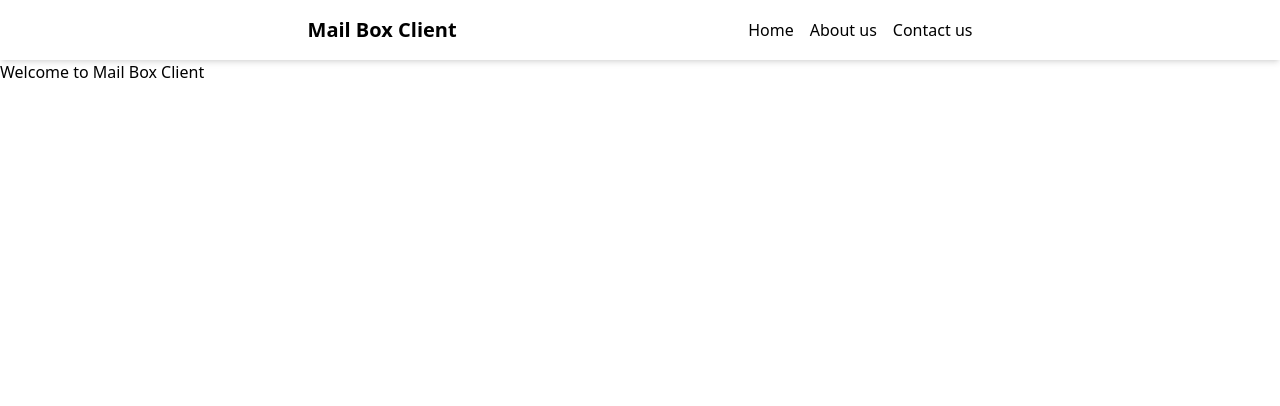
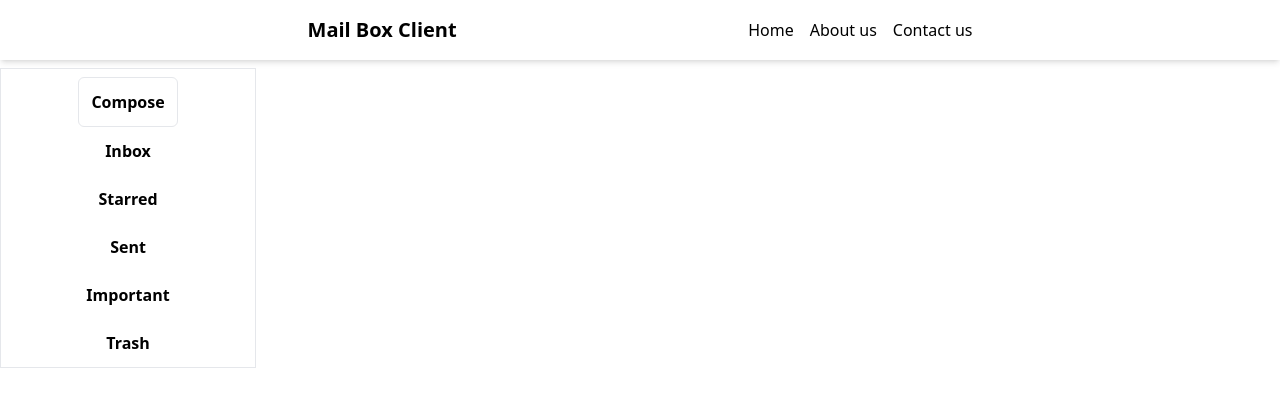
Before and after one commit to Hemant837/mail-box-client, a React (Create React App) app: page /dashboard in a window 1280 px wide. Shown: the top 406 px of the page. Built offline with nearby package versions, Linux system fonts and the light colour scheme.

Commit message:
Compose and send Mail

```diff
--- a/package.json
+++ b/package.json
@@ -7,8 +7,10 @@
     "@testing-library/react": "^13.4.0",
     "@testing-library/user-event": "^13.5.0",
     "axios": "^1.5.1",
+    "draft-js": "^0.11.7",
     "react": "^18.2.0",
     "react-dom": "^18.2.0",
+    "react-draft-wysiwyg": "^1.15.0",
     "react-router": "^6.17.0",
     "react-router-dom": "^6.17.0",
     "react-scripts": "5.0.1",
--- a/src/components/Dashboard/Dashboard.js
+++ b/src/components/Dashboard/Dashboard.js
@@ -1,5 +1,50 @@
+import React, { useState } from "react";
+import TextEditor from "./TextEditor";
+
 const Dashboard = () => {
-  return <div>Welcome to Mail Box Client</div>;
+  const [isComposing, setIsComposing] = useState(false);
+
+  const startComposing = () => {
+    setIsComposing(true);
+  };
+
+  const cancelComposing = () => {
+    setIsComposing(false);
+  };
+
+  return (
+    <div className="flex ">
+      <div className="mt-2 w-64 h-max border">
+        {/* Compose Button */}
+        <button
+          className="mt-2 mx-auto border rounded-md block font-semibold p-3 text-black hover:shadow-md"
+          onClick={startComposing}
+        >
+          Compose
+        </button>
+        <nav className="font-semibold">
+          <ul>
+            <li className="hover:shadow-md rounded">
+              <a className="text-center block p-3">Inbox</a>
+            </li>
+            <li className="hover:shadow-md rounded">
+              <a className="text-center block p-3">Starred</a>
+            </li>
+            <li className="hover:shadow-md rounded">
+              <a className="text-center block p-3">Sent</a>
+            </li>
+            <li className="hover:shadow-md rounded">
+              <a className="text-center block p-3">Important</a>
+            </li>
+            <li className="hover:shadow-md rounded">
+              <a className="text-center block p-3">Trash</a>
+            </li>
+          </ul>
+        </nav>
+      </div>
+      {isComposing && <TextEditor onCancel={cancelComposing} />}
+    </div>
+  );
 };
 
 export default Dashboard;
--- /dev/null
+++ b/src/components/Dashboard/TextEditor.js
@@ -0,0 +1,83 @@
+import React, { useState, useRef } from "react";
+import { Editor } from "react-draft-wysiwyg";
+import "react-draft-wysiwyg/dist/react-draft-wysiwyg.css";
+import { EditorState, ContentState, convertToRaw } from "draft-js";
+import axios from "axios";
+
+const TextEditor = (props) => {
+  const [editorState, setEditorState] = useState(EditorState.createEmpty());
+  const emailInputRef = useRef();
+  const subjectInputRef = useRef();
+
+  const formSubmitHandler = async (e) => {
+    e.preventDefault();
+    const enteredEmail = emailInputRef.current.value;
+    const enteredSubject = subjectInputRef.current.value;
+
+    const content = editorState.getCurrentContent();
+    const contentAsPlainText = convertToRaw(content)
+      .blocks.map((block) => block.text)
+      .join("\n");
+
+    // You can use Axios or another method to send the email content, email, and subject
+    // Example Axios request:
+    try {
+      await axios.post("your-email-api-endpoint", {
+        to: enteredEmail,
+        subject: enteredSubject,
+        text: contentAsPlainText,
+      });
+    } catch (error) {
+      console.error("Error sending email:", error);
+    }
+  };
+
+  const onEditorStateChange = (newEditorState) => {
+    setEditorState(newEditorState);
+  };
+
+  return (
+    <form className="flex flex-col" onSubmit={formSubmitHandler}>
+      <div className="flex justify-between items-center">
+        <div className="flex flex-col">
+          <input
+            type="email"
+            placeholder="send to"
+            className="m-4 w-96 p-2 border"
+            ref={emailInputRef}
+          />
+          <input
+            type="text"
+            placeholder="subject"
+            className="ml-4 mb-4 w-96 p-2 border"
+            ref={subjectInputRef}
+          />
+        </div>
+        <button
+          className="hover:border p-4 mr-2 rounded-3xl"
+          onClick={props.onCancel}
+        >
+          x
+        </button>
+      </div>
+
+      <div className="ml-4 border h-80">
+        <Editor
+          editorState={editorState}
+          toolbarClassName="toolbarClassName"
+          wrapperClassName="wrapperClassName"
+          editorClassName="editorClassName"
+          onEditorStateChange={onEditorStateChange}
+        />
+      </div>
+      <button
+        type="submit"
+        className="mt-2 border mx-auto  rounded py-2 px-24 hover:shadow-md"
+      >
+        Send
+      </button>
+    </form>
+  );
+};
+
+export default TextEditor;
```
Also changed, not shown: 1 other file (tests, documents, lock files or other folders).
